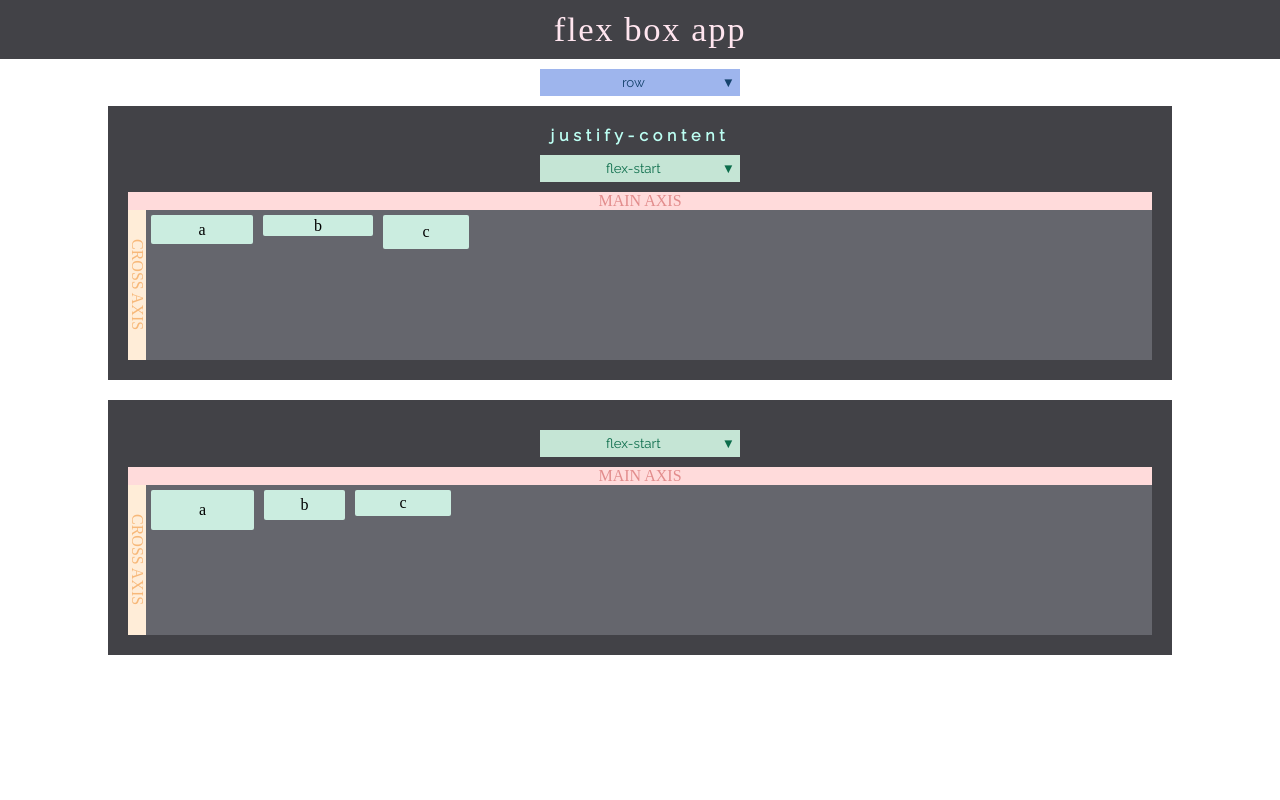
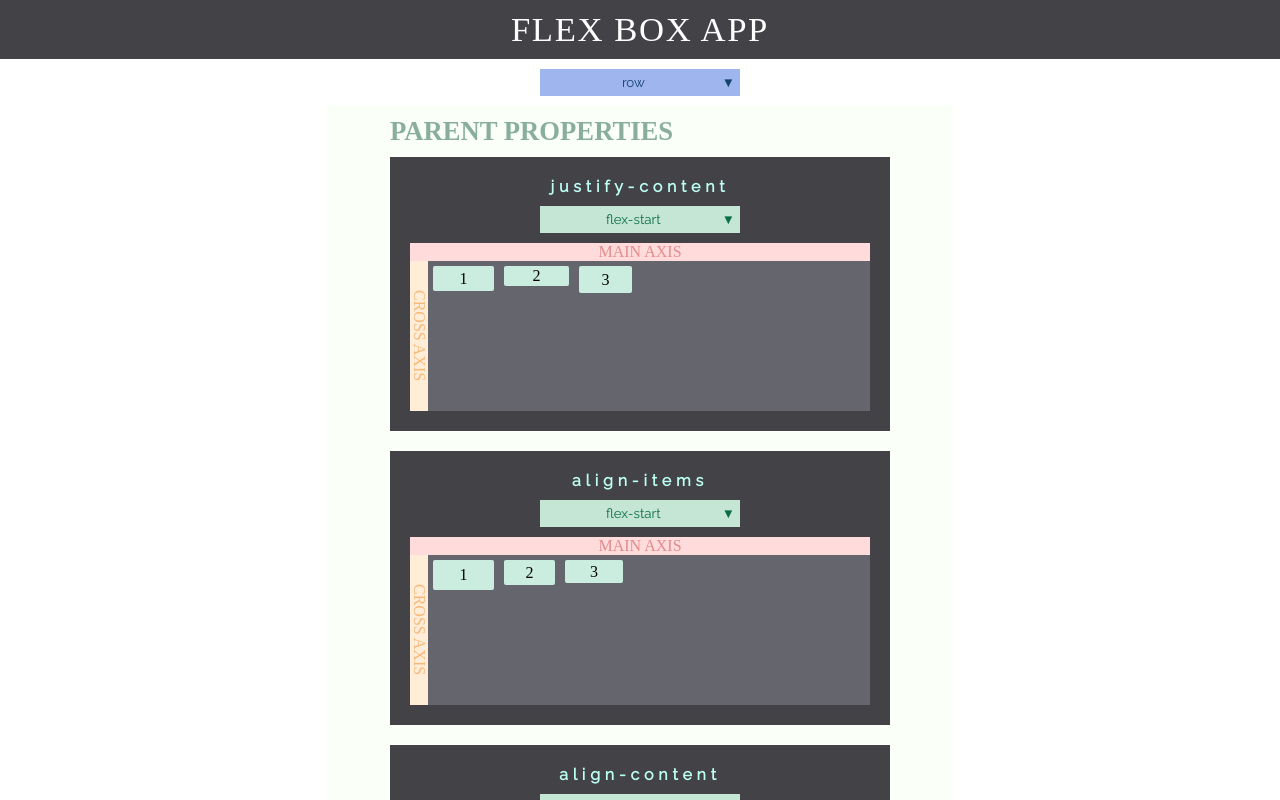
Before and after one commit to mlizchap/flexbox-react, a React (Create React App) app: page / in a window 1280 px wide. Shown: the top 800 px of the page. Built offline with nearby package versions, Linux system fonts and the light colour scheme; a web font is replaced by a local one.

Commit message:
added align content property

```diff
--- a/src/App.js
+++ b/src/App.js
@@ -9,7 +9,7 @@ import PropertySectionContainer from './components/PropertySectionContainer/Prop
 class App extends Component {
   render() {
     return (
-      <div className="App">
+      <div className="App" style={{width: '100%'}}>
         <Header />
         <Navbar />
 
--- a/src/Provider.js
+++ b/src/Provider.js
@@ -7,6 +7,7 @@ class Provider extends Component {
         super(props);
         this.state = {
             flexDirection: "row",
+            currentParentProp: "",
             parentProps: {
                 justifyContent: "flex-start",
                 alignItems: "flex-start",
@@ -19,7 +20,19 @@ class Provider extends Component {
         this.setState({ flexDirection: selected })
     }
     changeJustifyContent = (selected) => {
-        this.setState({ parentProps: {...this.state.parentProps, justifyContent: selected } })
+        this.setState({
+            parentProps: {...this.state.parentProps, justifyContent: selected },
+
+        })
+    }
+    changeAlignItems = (selected) => {
+        console.log('slected', selected)
+        this.setState({ parentProps: {...this.state.parentProps, alignItems: selected } })
+    }
+    changeAlignContent = (selected) => {
+        this.setState({
+            parentProps: {...this.state.parentProps, alignContent: selected, flexWrap: 'wrap' }
+        })
     }
     render() {
         return (
@@ -28,6 +41,8 @@ class Provider extends Component {
                     state: this.state,
                     updateFlexDirection: this.updateFlexDirection,
                     changeJustifyContent: this.changeJustifyContent,
+                    changeAlignItems: this.changeAlignItems,
+                    changeAlignContent: this.changeAlignContent
                 }}
             >
                 {this.props.children}
--- a/src/components/DropdownMenu/DropdownMenu.js
+++ b/src/components/DropdownMenu/DropdownMenu.js
@@ -19,7 +19,11 @@ class DropdownMenu extends Component {
         this.setState({ showContent: false })
     }
     itemSelect = (selected) => {
-        this.setState({ selected })
+        this.setState({
+            selected,
+            currentSelected: selected,
+            showContent: false
+        })
         this.props.handleSelectItem(selected);
     }
     hoverItem = (hovered) => {
--- a/src/components/Item/Item.js
+++ b/src/components/Item/Item.js
@@ -11,7 +11,7 @@ class Item extends Component {
 
     render() {
         return (
-            <StyledItem {...this.props}>{this.props.letter}</StyledItem>
+            <StyledItem {...this.props}>{this.props.display}</StyledItem>
         );
     }
 }
--- a/src/components/ItemContainer/ItemContainer.js
+++ b/src/components/ItemContainer/ItemContainer.js
@@ -13,8 +13,8 @@ class ItemContainer extends Component {
     }
     componentDidMount = () => {
         this.setState({
-            heights: Array.from({length: 10}, (_, i) => this.getRandomValue(20, 40)),
-            widths: Array.from({length: 10}, (_, i) => this.getRandomValue(40, 100)),
+            heights: Array.from({length: 10}, (_, i) => this.getRandomValue(20, 30)),
+            widths: Array.from({length: 10}, (_, i) => this.getRandomValue(15, 45)),
         })
     }
     getRandomValue = (min,max) => {
@@ -25,15 +25,17 @@ class ItemContainer extends Component {
         return (
             <Context.Consumer>
                 {context => {
-                    console.log(context.state.parentProps.justifyContent)
                     return (
                         <StyledItemContainer
                             flexDirection={context.state.flexDirection}
-                            justifyContent={context.state.parentProps.justifyContent}
+                            justifyContent={(this.props.justifyContent) ? context.state.parentProps.justifyContent : 'flex-start'}
+                            alignItems={(this.props.alignItems) ? context.state.parentProps.alignItems : 'flex-start'}
+                            alignContent={(this.props.alignContent) ? context.state.parentProps.alignContent : 'flex-start'}
+                            flexWrap={(this.props.flexWrap) ? context.state.parentProps.flexWrap : (this.props.alignContent) ? 'wrap' : 'nowrap' }
                         >
-                            <Item height={`${this.state.heights[0]}px`} width={`${this.state.widths[0]}px`} letter="a" />
-                            <Item height={`${this.state.heights[1]}px`} width={`${this.state.widths[1]}px`} letter="b" />
-                            <Item height={`${this.state.heights[2]}px`} width={`${this.state.widths[2]}px`} letter="c" />
+                            {Array.from({length: this.props.itemAmount || 3}, (_, i) =>
+                                <Item height={`${this.state.heights[i]}px`} width={`${this.state.widths[i]}px`} display={i + 1} />)
+                            }
                         </StyledItemContainer>
                     )
                 }}
@@ -53,4 +55,9 @@ const StyledItemContainer = styled.div`
     width: 100%;
     flex-direction: ${props => props.flexDirection};
     justify-content: ${props => props.justifyContent};
+    align-items: ${props => props.alignItems};
+    align-content: ${props => props.alignContent};
+    flex-wrap: ${props => props.flexWrap};
+    overflow: scroll;
+
 `
--- a/src/components/PropertySectionContainer/PropertySectionContainer.js
+++ b/src/components/PropertySectionContainer/PropertySectionContainer.js
@@ -59,7 +59,7 @@ const StyledPropertySectionContainer = styled.div`
     background-color: ${props => props.theme.background.dark};
     padding: 20px;
     text-align: center;
-    width: 80%;
+    // width: 80%;
     margin-bottom: 20px;
     margin-right: auto;
     margin-left: auto;
--- a/src/sections/Header/Header.js
+++ b/src/sections/Header/Header.js
@@ -9,7 +9,7 @@ class Header extends Component {
     render() {
         return (
             <StyledHeader>
-                flex box app
+                FLEX BOX APP
             </StyledHeader>
         );
     }
@@ -19,10 +19,11 @@ export default Header;
 
 const StyledHeader = styled.div`
     width: 100%;
+
     background-color: ${props => props.theme.background.dark};
     font-family: ${props => props.theme.font.title};
     font-size: 26pt;
     letter-spacing: .1rem;
-    padding: 10px;
-    color: #ffe5ef;
+    padding: 10px 0px;
+    color: white;
 `
--- a/src/sections/Navbar/Navbar.js
+++ b/src/sections/Navbar/Navbar.js
@@ -2,6 +2,8 @@ import React, { Component } from 'react';
 import DropdownMenu from '../../components/DropdownMenu/DropdownMenu';
 import styled from 'styled-components';
 import { Context } from '../../Provider';
+
+
 
 class Navbar extends Component {
     constructor(props) {
--- a/src/sections/ParentProperties/ParentProperties.js
+++ b/src/sections/ParentProperties/ParentProperties.js
@@ -1,7 +1,7 @@
 import React, { Component } from 'react';
 import { Context } from '../../Provider';
 
-import {parentPropertyData} from '../../data';
+import styled from 'styled-components';
 import Item from '../../components/Item/Item';
 import ItemContainer from '../../components/ItemContainer/ItemContainer';
 import PropertySectionContainer from '../../components/PropertySectionContainer/PropertySectionContainer';
@@ -18,6 +18,7 @@ const ItemDisplay = (props) => {
 }
 
 
+
 class ParentProperties extends Component {
     constructor(props) {
         super(props);
@@ -30,25 +31,38 @@ class ParentProperties extends Component {
             <Context.Consumer>
                 {context => {
                     return (
-                        <div>
+                        <StyledParentProperties>
+                            <span className="parentTitle">PARENT PROPERTIES</span>
                             <PropertySectionContainer
+
+                                title="justify-content"
                                 color="green"
-                                title="justify-content"
                                 contents={["flex-start", "flex-end", "center", "space-between", "space-around", "space-evenly"]}
                                 handleSelectItem={ (selected) => context.changeJustifyContent(selected) }
                             >
-                                <ItemContainer />
+                                <ItemContainer justifyContent />
                             </PropertySectionContainer>
 
                             <PropertySectionContainer
+                                title="align-items"
                                 color="green"
-                                title=""
-                                contents={["flex-start", "flex-end", "center", "space-between", "space-around", "space-evenly"]}
-                                handleSelectItem={ (selected) => context.changeJustifyContent(selected) }
+                                contents={["flex-start", "flex-end", "center", "stretch", "baseline"]}
+                                handleSelectItem={ (selected) => context.changeAlignItems(selected) }
                             >
-                                <ItemContainer />
+                                <ItemContainer alignItems />
                             </PropertySectionContainer>
-                        </div>
+
+                            <PropertySectionContainer
+                                title="align-content"
+                                color="green"
+                                contents={["flex-start", "flex-end", "center", "stretch", "space-between", "space-around"]}
+                                handleSelectItem={ (selected) => context.changeAlignContent(selected) }
+                            >
+                                <ItemContainer alignContent itemAmount={8}/>
+                            </PropertySectionContainer>
+
+
+                        </StyledParentProperties>
                     )
                 }}
             </Context.Consumer>
@@ -57,3 +71,26 @@ class ParentProperties extends Component {
 }
 
 export default ParentProperties;
+
+const StyledParentProperties = styled.div`
+    max-width: 500px;
+    text-align: left;
+    width: 90%;
+    padding: 0 5%;
+    margin-right: auto;
+    margin-left: auto;
+    background-color: ${props => props.theme.green.background};
+    .parentTitle {
+        // width: 80%;
+        font-size: 20pt;
+        color: ${props => props.theme.green.mainTitle};
+        font-family: ${props => props.theme.font.title};
+        font-weight: 800;
+        display: flex;
+        padding: 10px 0px;
+        // background-color: orange;
+        margin-right: auto;
+        margin-left: auto;
+
+    }
+`
--- a/src/style.js
+++ b/src/style.js
@@ -12,7 +12,9 @@ export const theme = {
         dark: '#0c6d4b',
         hover: '#e1f7ef',
         item: '#cbede0',
-        title: '#bcfff3'
+        title: '#bcfff3',
+        background: '#fafff7',
+        mainTitle: '#89af9b',
     },
     background: {
         dark: '#424247',
```
